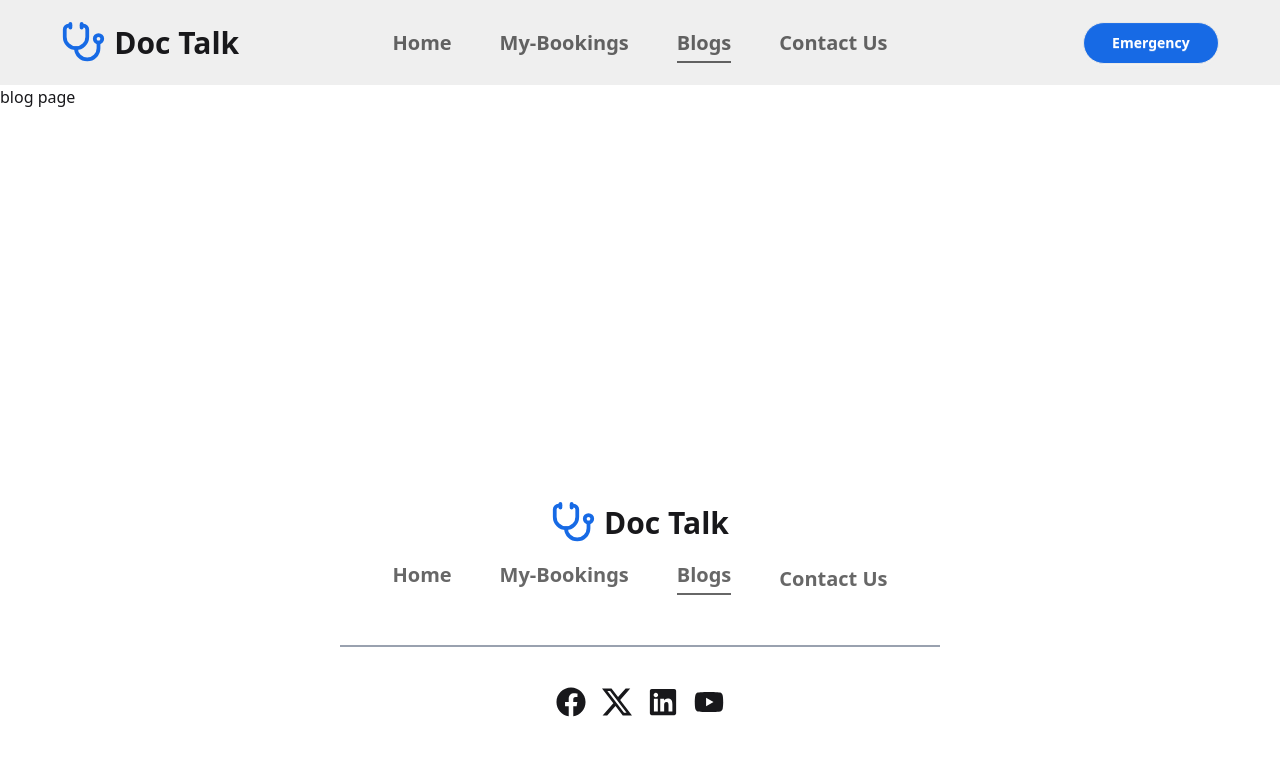
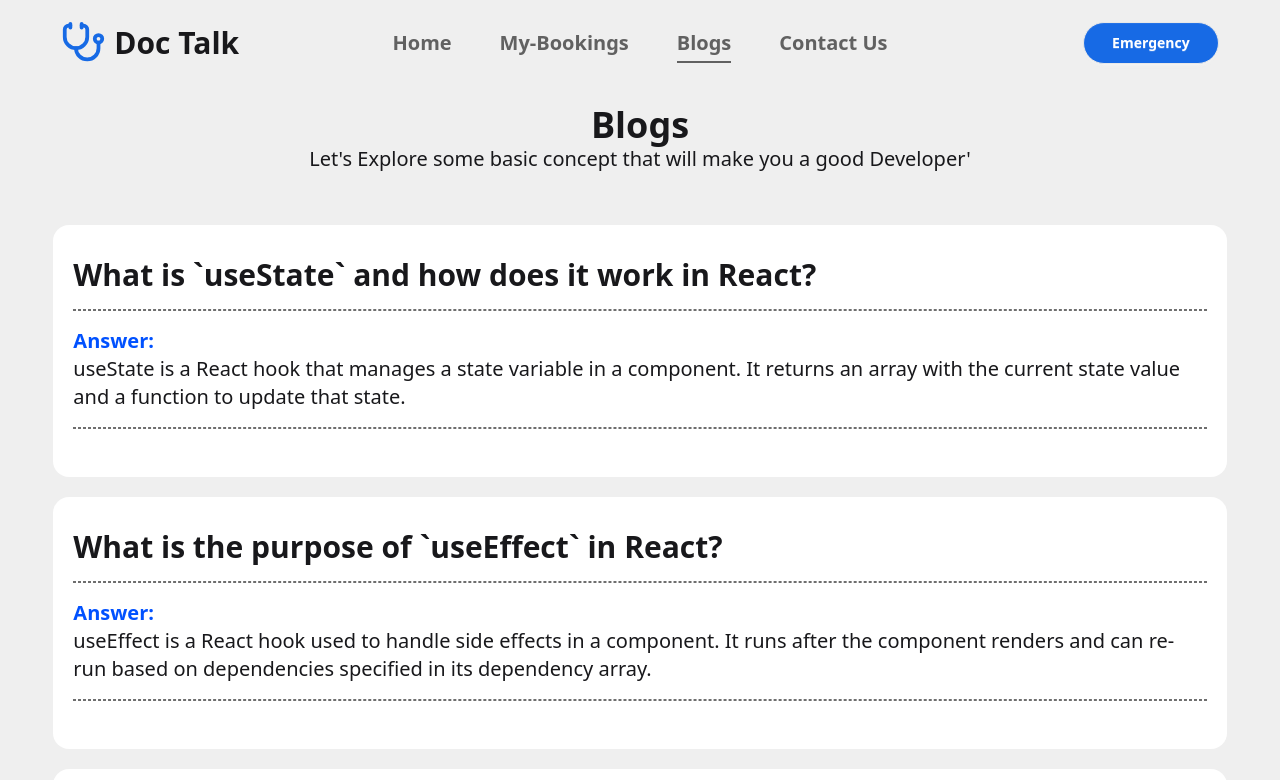
Before and after one commit to noboKumar/Doc-Talk, a React (Vite) app: page /blogs in a window 1280 px wide. Shown: the top 780 px of the page. Built offline with nearby package versions, Linux system fonts and the light colour scheme.

Commit message:
add blogs page

```diff
--- /dev/null
+++ b/public/blogPageData.json
@@ -0,0 +1,27 @@
+[
+    {
+      "id": 1,
+      "question": "What is `useState` and how does it work in React?",
+      "answer": "useState is a React hook that manages a state variable in a component. It returns an array with the current state value and a function to update that state."
+    },
+    {
+      "id": 2,
+      "question": "What is the purpose of `useEffect` in React?",
+      "answer": "useEffect is a React hook used to handle side effects in a component. It runs after the component renders and can re-run based on dependencies specified in its dependency array."
+    },
+    {
+      "id": 3,
+      "question": "What is a custom hook in React and when should you use one?",
+      "answer": "A custom hook is a JavaScript function that starts with 'use' and allows you to extract and reuse logic that uses React hooks like useState or useEffect. You should use one when you want to reuse logic across multiple components, such as fetching data, tracking user online status, or managing chat room connections."
+    },
+    {
+      "id": 4,
+      "question": "Difference between controlled and uncontrolled components? Which one is better?",
+      "answer": "Controlled components are managed by React state, allowing you to access and update the input value instantly with every change. Uncontrolled components rely on the DOM using refs like useRef, and React doesn't track their values directly. Controlled components are generally preferred for better control and predictability."
+    },
+    {
+      "id": 5,
+      "question": "Tell us something about `useFormStatus()`",
+      "answer": "`useFormStatus()` is a React hook (used in frameworks like React Server Components or Next.js) that provides status information about the last form submission. It helps track if the form is submitting, succeeded, or failed, which is useful for showing loading states or submission feedback."
+    }
+  ]
--- a/src/Pages/Blogs.jsx
+++ b/src/Pages/Blogs.jsx
@@ -1,11 +1,27 @@
-import React from 'react';
+import React from "react";
+import { useLoaderData } from "react-router";
+import BlogCard from "../components/BlogCard";
 
 const Blogs = () => {
-    return (
-        <div>
-            <h1>blog page</h1>
+  const data = useLoaderData();
+  return (
+    <div className="bg-[#EFEFEF]">
+      <div className="w-11/12 mx-auto">
+        <div className="text-center py-5">
+          <h1 className="text-2xl md:text-4xl font-bold">Blogs</h1>
+          <p className="md:text-xl">
+            Let's Explore some basic concept that will make you a good
+            Developer'
+          </p>
         </div>
-    );
+        <div className="space-y-5 py-8">
+          {data.map((blog) => (
+            <BlogCard key={blog.id} blog={blog}></BlogCard>
+          ))}
+        </div>
+      </div>
+    </div>
+  );
 };
 
 export default Blogs;
--- /dev/null
+++ b/src/components/BlogCard.jsx
@@ -0,0 +1,19 @@
+import React from "react";
+
+const BlogCard = ({ blog }) => {
+  const { question, answer } = blog;
+  return (
+    <div className="bg-white rounded-2xl px-5 py-8">
+      <h1 className="text-2xl md:text-3xl font-bold">{question}</h1>
+      <hr className="border-dashed border border-[#0F0F0F99] my-4" />
+      <div>
+        <span className="text-xl text-[#0051ff] font-semibold">Answer:</span>
+        <br />
+        <p className="text-xl">{answer}</p>
+      </div>
+      <hr className="border-dashed border border-[#0F0F0F99] my-4" />
+    </div>
+  );
+};
+
+export default BlogCard;
--- a/src/components/Ui/EmptyBooking.jsx
+++ b/src/components/Ui/EmptyBooking.jsx
@@ -4,7 +4,8 @@ import { Link } from "react-router";
 
 const EmptyBooking = () => {
   return (
-    <div className="text-center space-y-2 my-10 w-11/12 mx-auto">
+<div className="bg-[#EFEFEF]">
+<div className="text-center min-h-[calc(100vh-470px)] space-y-2 py-10 w-11/12 mx-auto">
       <h1 className="text-2xl md:text-4xl font-bold">
         You Have Not Booked Any Appointment Yet
       </h1>
@@ -16,6 +17,7 @@ const EmptyBooking = () => {
         <Button name={"Book An Appointment"}></Button>
       </Link>
     </div>
+</div>
   );
 };
 
--- a/src/routers/Router.jsx
+++ b/src/routers/Router.jsx
@@ -23,6 +23,8 @@ export const router = createBrowserRouter([
       },
       {
         path: "/blogs",
+        loader: () => fetch("../blogPageData.json"),
+        hydrateFallbackElement: <Loading></Loading>,
         Component: Blogs,
       },
       {
```
